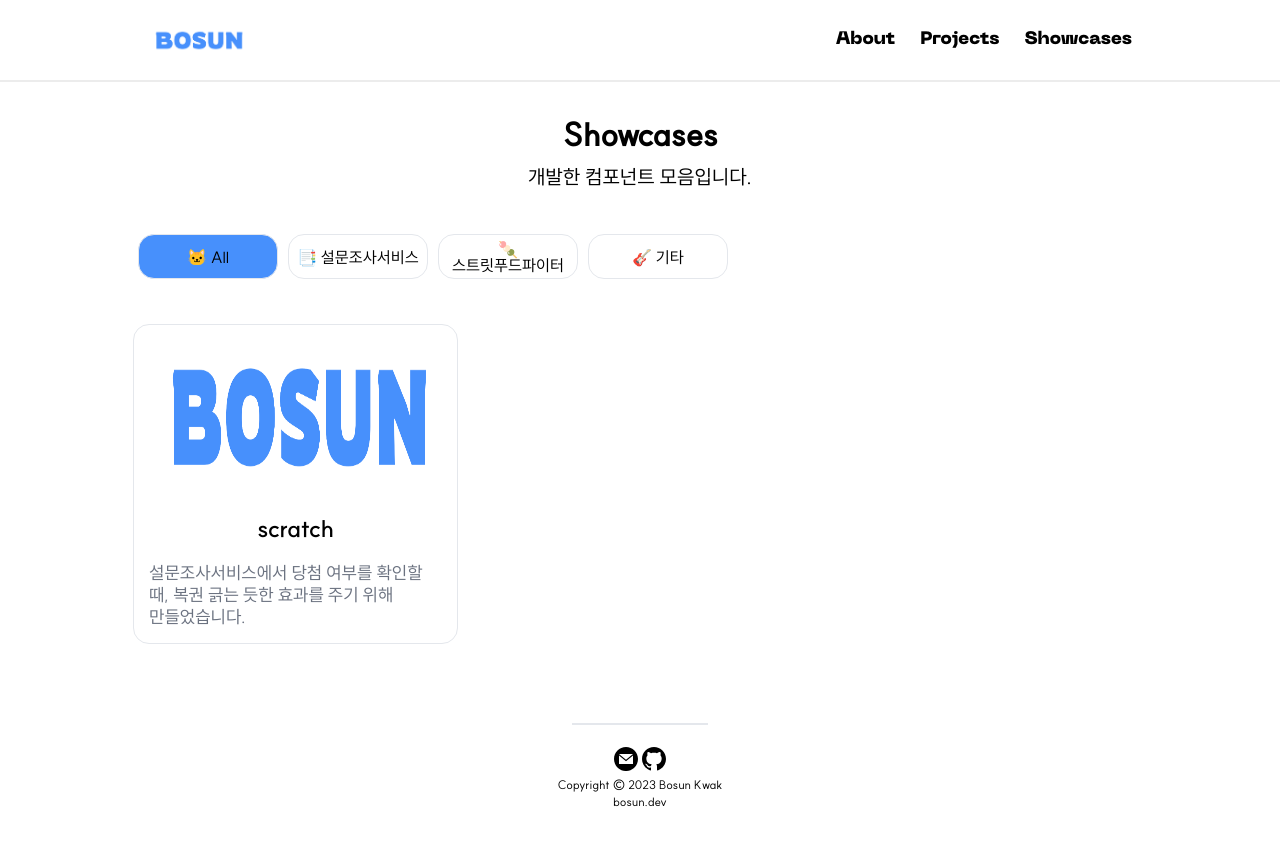
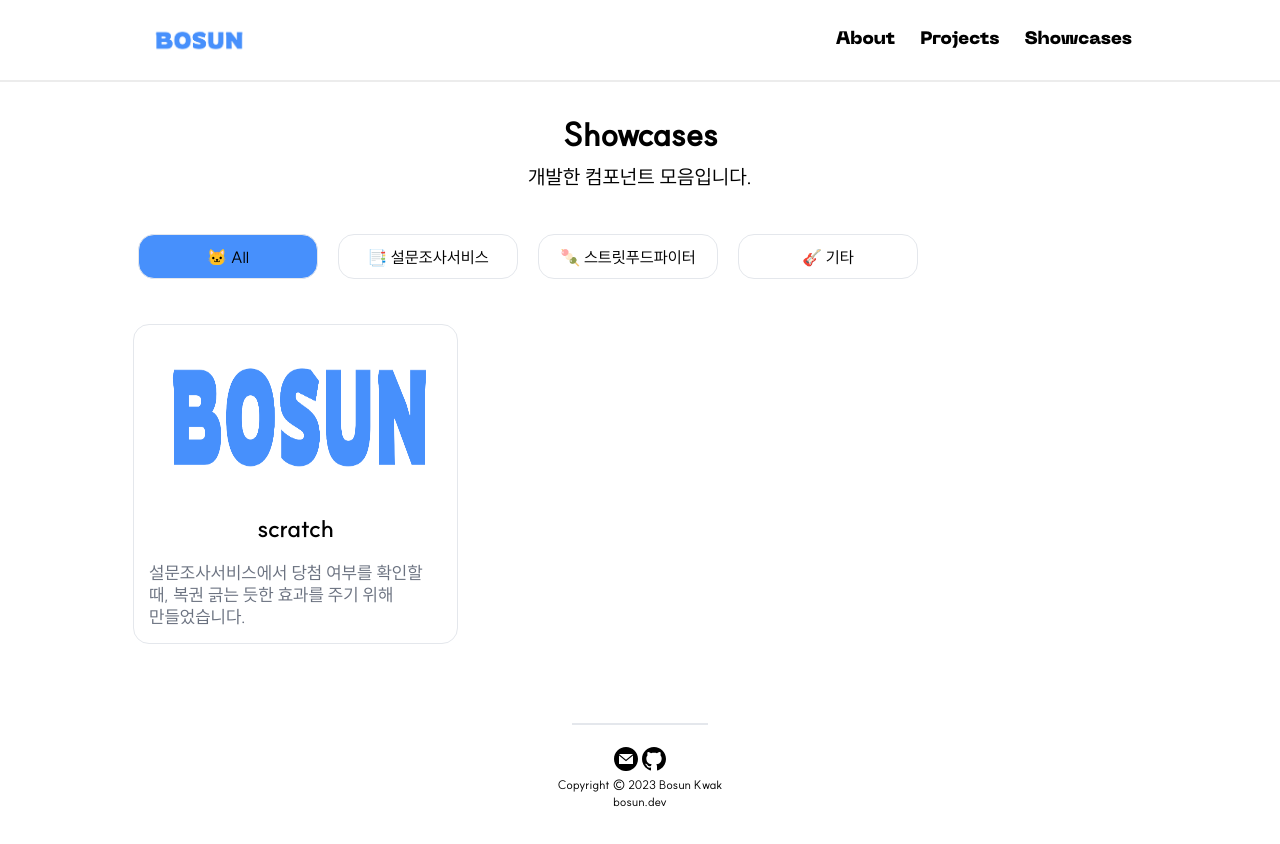
Before and after one commit to 0214kbs/bosun.dev, a Next.js app: page /showcases in a window 1280 px wide. Shown: the top 844 px of the page. Built offline with nearby package versions, Linux system fonts and the light colour scheme.

Commit message:
Feat: ShowCase 카드 클릭시 이동하는 페이지 생성

```diff
--- a/src/components/common/taglist/index.tsx
+++ b/src/components/common/taglist/index.tsx
@@ -14,9 +14,9 @@ interface TagListProps {
 
 const TagList = ({ categories, select, onSelect }: TagListProps) => {
 	return (
-		<div style={{ marginTop: "40px", display: "flex" }}>
+		<div style={{ marginTop: "40px", display: "flex", gap: "10px" }}>
 			{categories.map((category) => (
-				<div style={{ margin: "5px", width: "140px" }} key={category.keyword}>
+				<div style={{ margin: "5px", width: "180px" }} key={category.keyword}>
 					<Button
 						label={category.title}
 						bgcolor={select === category.keyword ? theme.colors.main : "white"}
```
Also changed, not shown: src/app/showcases/[slug]/page.tsx (added, +7 -0 lines).
